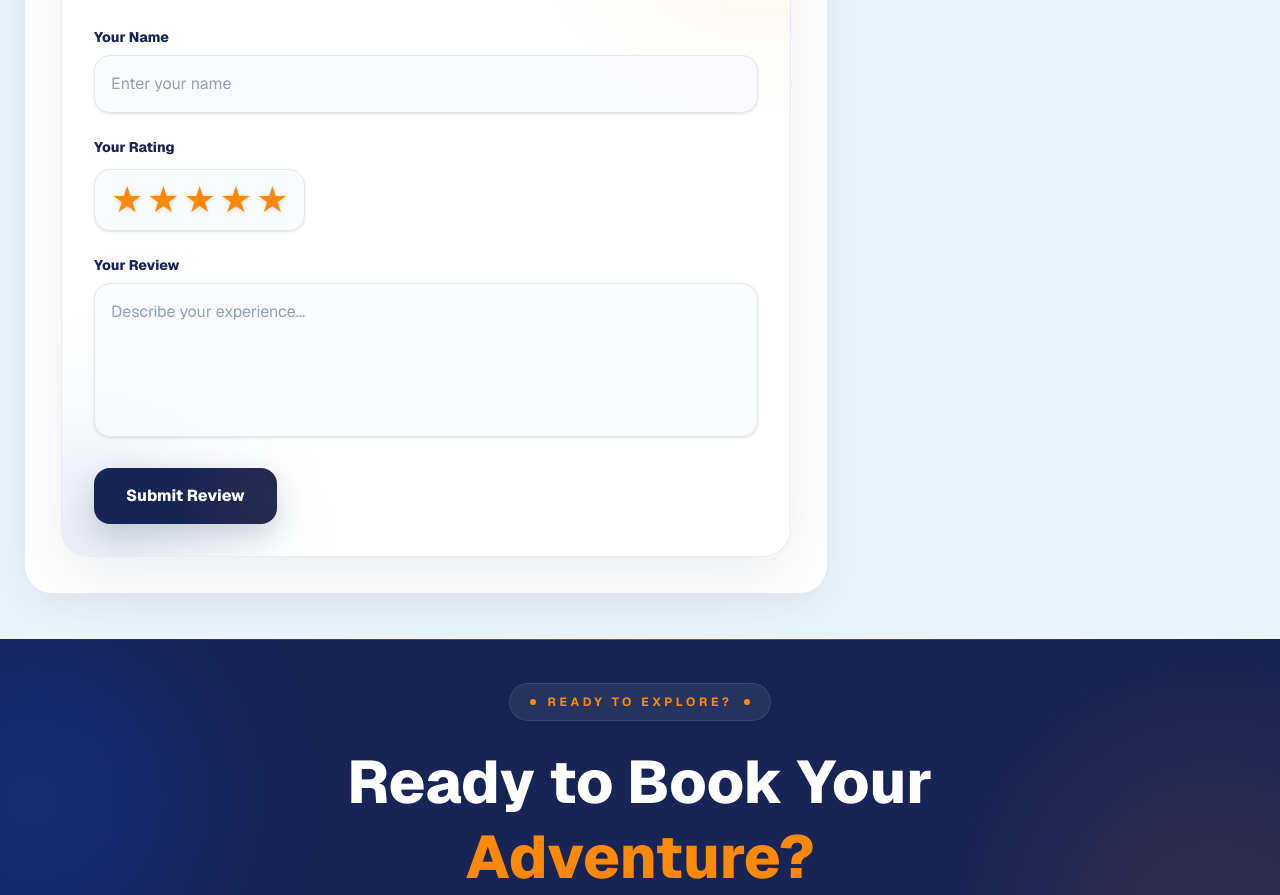
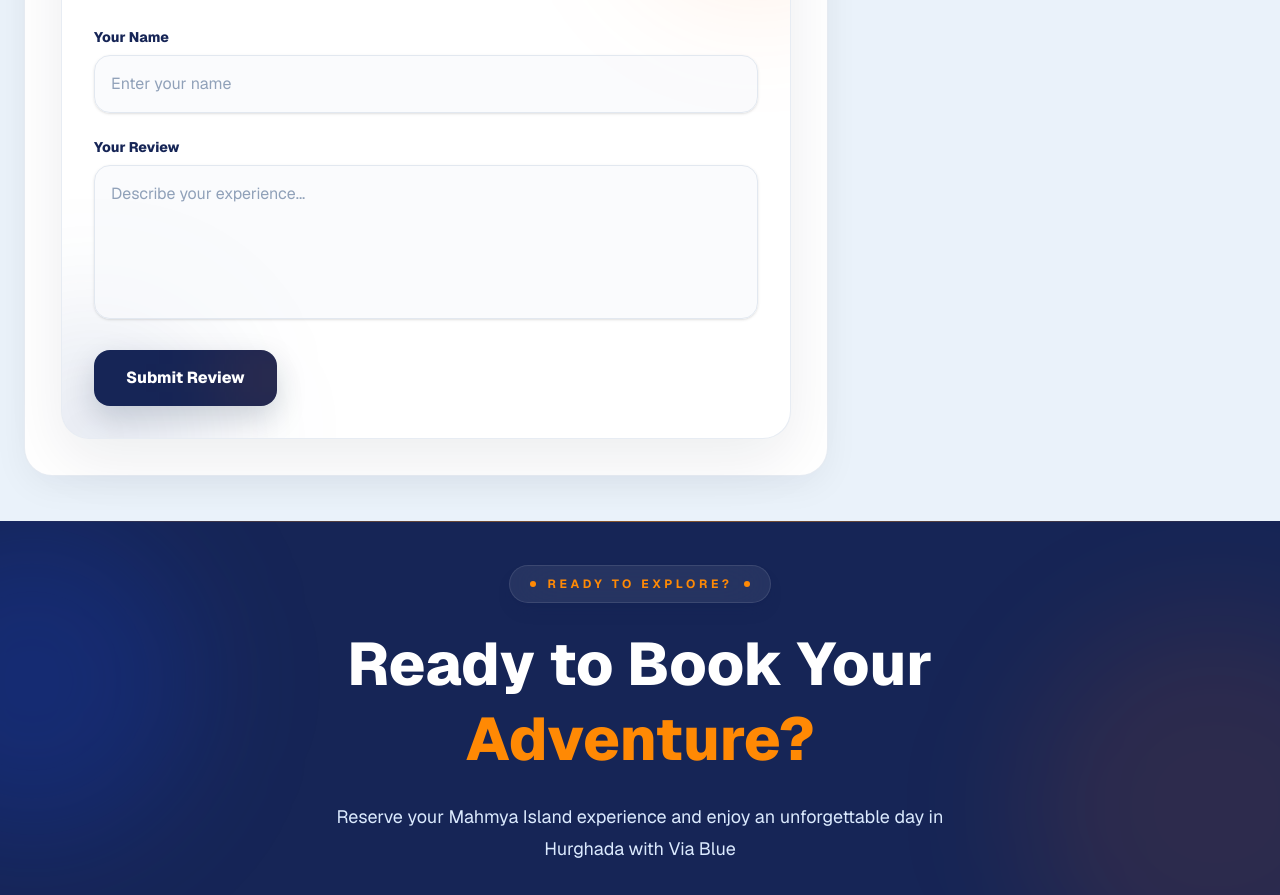
Before and after one commit to keo10666-droid/via-blue, a Next.js app: page /tours/mahmya-island in a window 1280 px wide. Shown: the part 5400-6295 px from the top of the page. Built offline with nearby package versions, Linux system fonts and the light colour scheme; no server answers; the database is empty.

Commit message:
Remove ratings and review counts throughout the site

```diff
--- a/app/components/ReviewForm.tsx
+++ b/app/components/ReviewForm.tsx
@@ -16,7 +16,6 @@ export default function ReviewForm({
   const router = useRouter();
 
   const [name, setName] = useState("");
-  const [rating, setRating] = useState(5);
   const [comment, setComment] = useState("");
   const [loading, setLoading] = useState(false);
   const [message, setMessage] = useState("");
@@ -50,7 +49,6 @@ export default function ReviewForm({
           tourSlug,
           tourName,
           guestName: name.trim(),
-          rating,
           comment: comment.trim(),
         }),
       });
@@ -62,7 +60,6 @@ export default function ReviewForm({
       }
 
       setName("");
-      setRating(5);
       setComment("");
       setMessage("REVIEW_SUBMITTED");
 
@@ -117,31 +114,6 @@ export default function ReviewForm({
               required
               className="w-full rounded-2xl border border-slate-200 bg-slate-50/70 px-4 py-4 text-slate-900 shadow-sm outline-none transition duration-300 placeholder:text-slate-400 focus:border-orange-400 focus:bg-white focus:ring-4 focus:ring-orange-500/10"
             />
-          </div>
-
-          {/* Rating */}
-          <div>
-            <label className="mb-3 block text-sm font-extrabold text-blue-950">
-              <HomeText en="Your Rating" de="Deine Bewertung" />
-            </label>
-
-            <div className="inline-flex items-center gap-1 rounded-2xl border border-slate-200 bg-slate-50/80 px-4 py-3 shadow-sm">
-              {[1, 2, 3, 4, 5].map((star) => (
-                <button
-                  key={star}
-                  type="button"
-                  onClick={() => setRating(star)}
-                  aria-label={isGerman ? `${star} ${star === 1 ? "Stern" : "Sterne"}` : `${star} star${star > 1 ? "s" : ""}`}
-                  className={`text-4xl leading-none transition duration-200 hover:scale-110 ${
-                    star <= rating
-                      ? "text-orange-400 drop-shadow-sm"
-                      : "text-slate-300"
-                  }`}
-                >
-                  ★
-                </button>
-              ))}
-            </div>
           </div>
 
           {/* Comment */}
```
